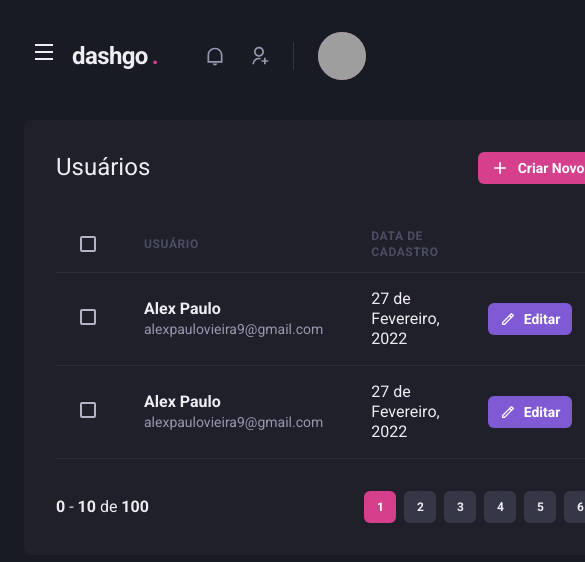
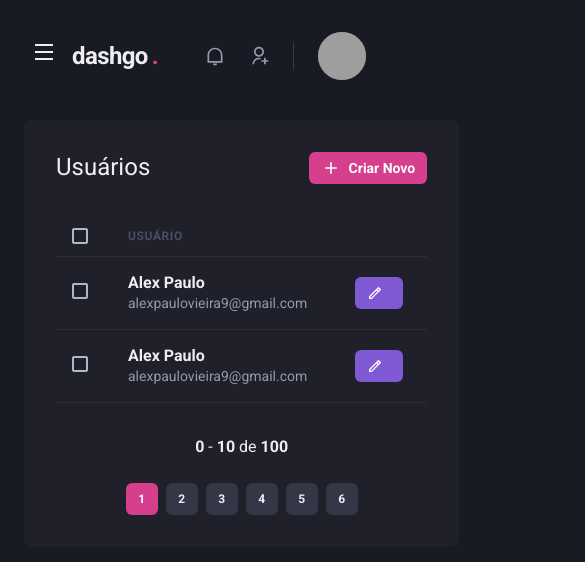
Before and after one commit to AlexPauloVieira/dashgo, a Next.js app: page /users in a window 390 px wide. Shown: the top 562 px of the page, 585 px wide, since content can reach past the window. Built offline with nearby package versions, Linux system fonts and the light colour scheme; grey boxes are pictures that could not be loaded.

Commit message:
responsividades das demais telas

```diff
--- a/src/components/Pagination/index.tsx
+++ b/src/components/Pagination/index.tsx
@@ -4,7 +4,7 @@
 export default function Pagination() {
   return (
     <Stack
-      direction='row'
+      direction={["column", "row"]}
       mt='8'
       justify='space-between'
       align='center'
--- a/src/pages/dashboard.tsx
+++ b/src/pages/dashboard.tsx
@@ -71,7 +71,7 @@
         <Sidebar />
 
         <SimpleGrid flex='1' gap='4' minChildWidth='320px'>
-          <Box p='8' bg='gray.800' borderRadius={8} pb='4'>
+          <Box p={["6", "8"]} bg='gray.800' borderRadius={8} pb='4'>
             <Text fontSize='lg' mb='4'>
               Inscritos da Semana
             </Text>
--- a/src/pages/users/create.tsx
+++ b/src/pages/users/create.tsx
@@ -18,18 +18,18 @@
       <Header />
       <Flex w='100%' my='6' maxWidth={1480} mx='auto' px='6'>
         <Sidebar />
-        <Box flex='1' borderRadius={8} bg='gray.800' p='8'>
+        <Box flex='1' borderRadius={8} bg='gray.800' p={["6", "8"]}>
           <Heading size='lg' fontWeight='normal' textTransform='capitalize'>
             criar usuário
           </Heading>
           <Divider my='6' borderColor='gray.700' />
 
           <VStack spacing='8'>
-            <SimpleGrid minChildWidth='240px' spacing='8' width='100%'>
+            <SimpleGrid minChildWidth='240px' spacing={["6", "8"]} width='100%'>
               <Input name='name' label='Nome Completo'></Input>
               <Input name='email' type='email' label='E-mail'></Input>
             </SimpleGrid>
-            <SimpleGrid minChildWidth='240px' spacing='8' width='100%'>
+            <SimpleGrid minChildWidth='240px' spacing={["6", "8"]} width='100%'>
               <Input name='password' type='password' label='Senha'></Input>
               <Input
                 name='password_confirmation'
--- a/src/pages/users/index.tsx
+++ b/src/pages/users/index.tsx
@@ -12,6 +12,7 @@
   Th,
   Thead,
   Tr,
+  useBreakpointValue,
 } from "@chakra-ui/react";
 import { RiAddLine, RiPencilLine } from "react-icons/ri";
 import Header from "../../components/Header";
@@ -19,6 +20,11 @@
 import Sidebar from "../../components/Sidebar";
 
 export default function UserList() {
+  const isWideVersion = useBreakpointValue({
+    base: false,
+    lg: true,
+  });
+
   return (
     <Box>
       <Header />
@@ -44,17 +50,17 @@
           <Table colorScheme='whiteAlpha'>
             <Thead>
               <Tr>
-                <Th px='6' color='gray.300' w='8'>
+                <Th px={["4", "4", "6"]} color='gray.300' w='8'>
                   <Checkbox colorScheme='pink' />
                 </Th>
                 <Th>Usuário</Th>
-                <Th>Data de Cadastro</Th>
+                {isWideVersion && <Th>Data de Cadastro</Th>}
                 <Th width='8'></Th>
               </Tr>
             </Thead>
             <Tbody>
               <Tr>
-                <Td px='6'>
+                <Td px={["4", "4", "6"]}>
                   <Checkbox colorScheme='pink' />
                 </Td>
                 <Td>
@@ -65,7 +71,7 @@
                     </Text>
                   </Box>
                 </Td>
-                <Td>27 de Fevereiro, 2022</Td>
+                {isWideVersion && <Td>27 de Fevereiro, 2022</Td>}
                 <Td>
                   <Button
                     as='a'
@@ -76,12 +82,12 @@
                     cursor='pointer'
                     leftIcon={<Icon as={RiPencilLine} fontSize='16' />}
                   >
-                    editar
+                    {isWideVersion ? "editar" : ""}
                   </Button>
                 </Td>
               </Tr>
               <Tr>
-                <Td px='6'>
+                <Td px={["4", "4", "6"]}>
                   <Checkbox colorScheme='pink' />
                 </Td>
                 <Td>
@@ -92,7 +98,7 @@
                     </Text>
                   </Box>
                 </Td>
-                <Td>27 de Fevereiro, 2022</Td>
+                {isWideVersion && <Td>27 de Fevereiro, 2022</Td>}
                 <Td>
                   <Button
                     as='a'
@@ -103,7 +109,7 @@
                     cursor='pointer'
                     leftIcon={<Icon as={RiPencilLine} fontSize='16' />}
                   >
-                    editar
+                    {isWideVersion ? "editar" : ""}
                   </Button>
                 </Td>
               </Tr>
```
